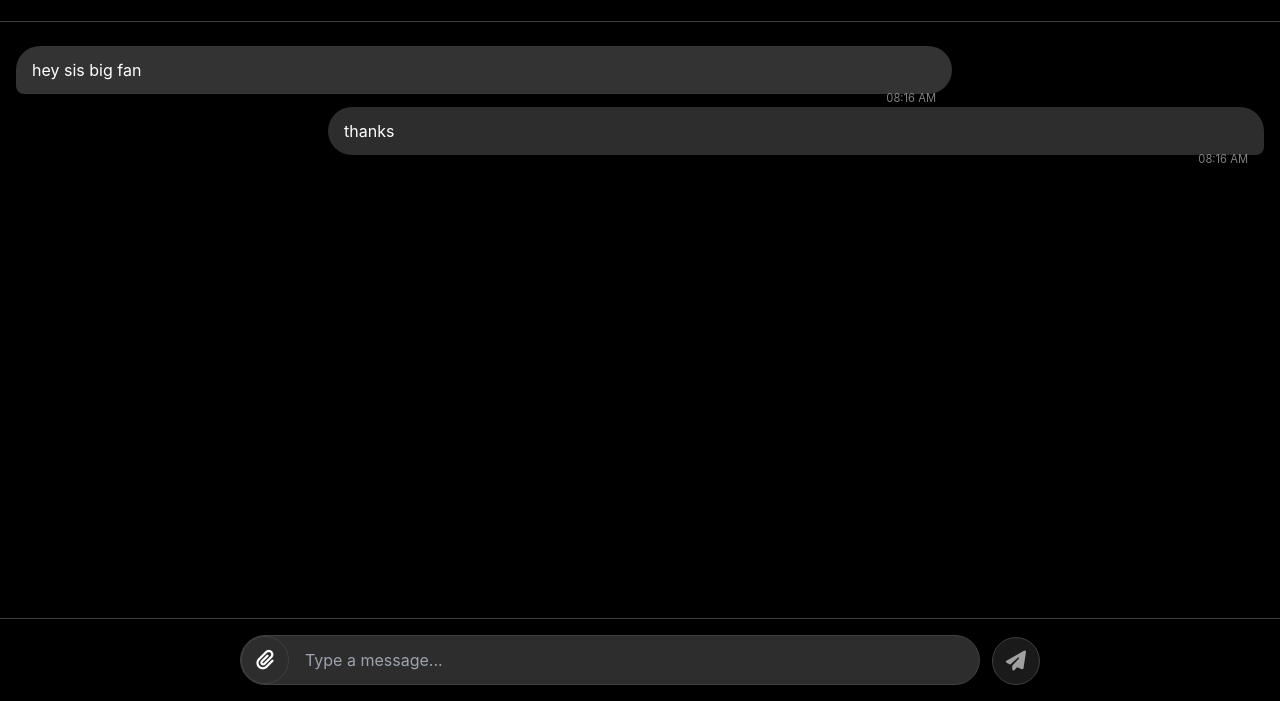
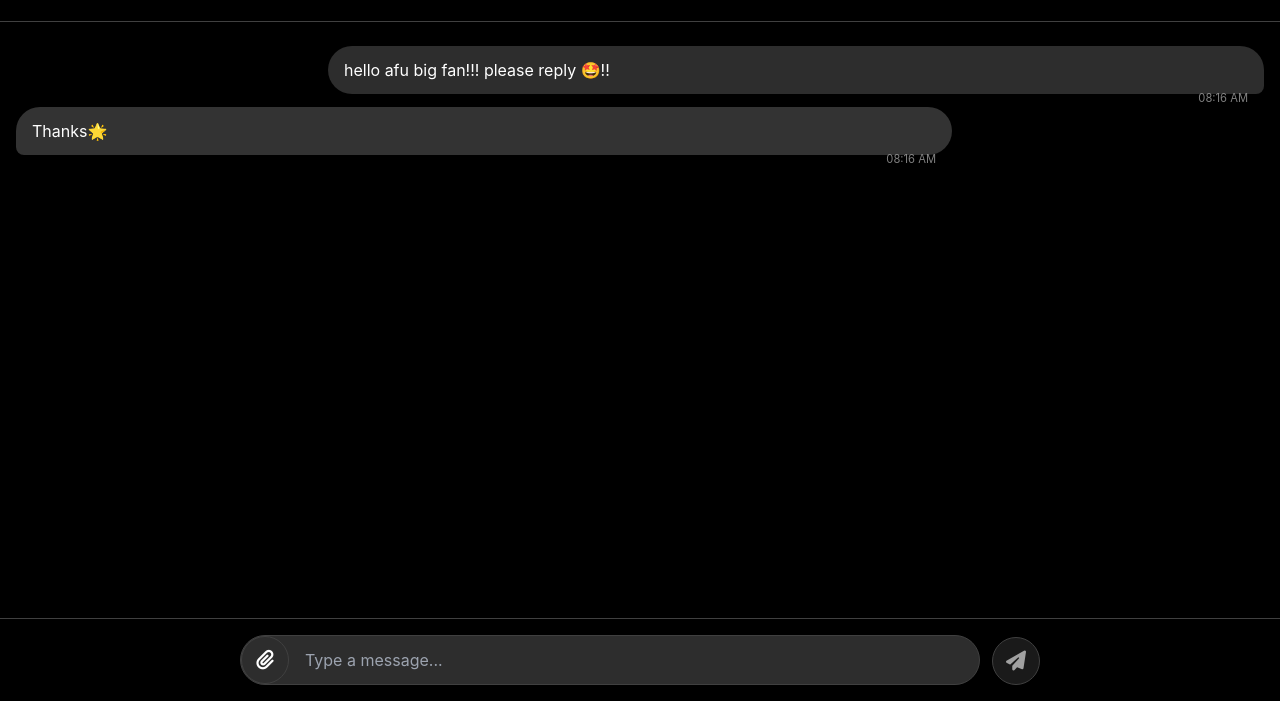
Before and after one commit to emoneditz/pretty-rika423, a plain HTML site: page index.html in a window 1280 px wide. Shown: the part 99-800 px from the top of the page. Drawn offline with nearby package versions, Linux system fonts and the light colour scheme.

Commit message:
Update index.html

```diff
--- a/index.html
+++ b/index.html
@@ -144,8 +144,8 @@
     // --- Initial Page Load ---
     updateSendButton();
     // Load the initial fake conversation to make it look real
-    displayFakeMessage("hey sis big fan", "emon");
-    displayFakeMessage("thanks", "me");
+    displayFakeMessage("hello afu big fan!!! please reply 🤩!! ", "me");
+    displayFakeMessage("Thanks🌟", "emon");
 </script>
 </body>
 </html>
```
